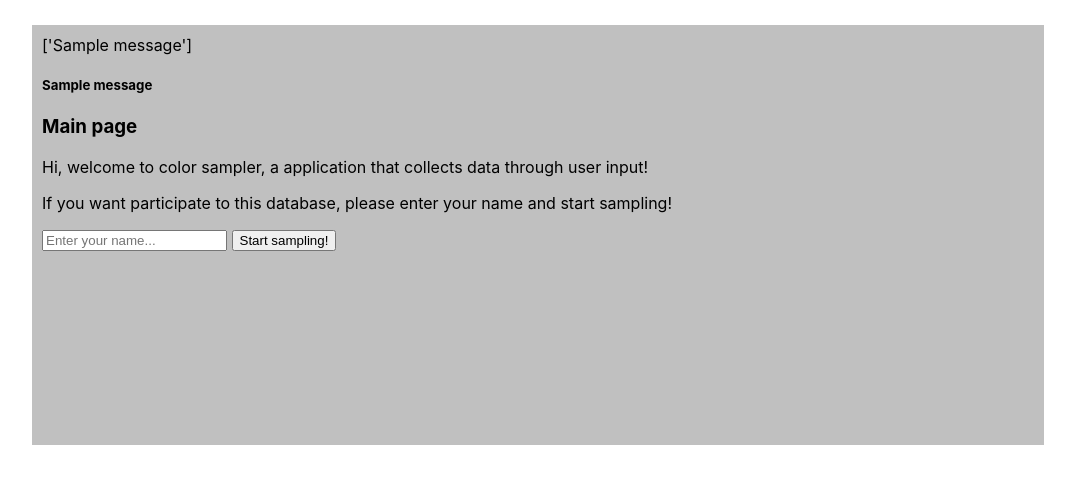
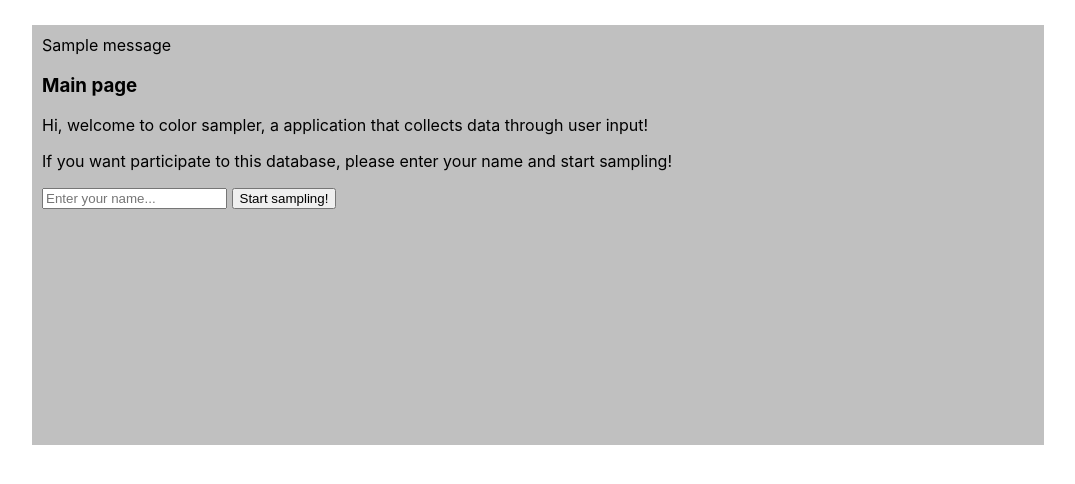
Before and after one commit to sznowak13/color-classifier, a Flask app: page / in a window 1280 px wide. Shown: the top 484 px of the page, without its empty margins (50-1125 px from the left). Run offline with Flask 2, Linux system fonts and the light colour scheme; one stand-in notice (Sample message) is shown.

Commit message:
Flashes are now in separate div

```diff
--- a/templates/layout.html
+++ b/templates/layout.html
@@ -6,18 +6,20 @@
     <title>{% block title %}{% endblock %} - Color Sampler</title>
     <meta name="viewport" content="width=device-width, initial-scale=1">
     <link rel="stylesheet" type="text/css" media="screen" href="{{ url_for('static', filename='css/style.css') }}" />
+    <script src="https://ajax.googleapis.com/ajax/libs/jquery/3.3.1/jquery.min.js"></script>
     {% block head %}{% endblock %}
 </head>
 <body>
     <div class="container">
+    <div id="flashes">
     {% with messages = get_flashed_messages() %}
-        {{ messages }}
         {% if messages %}
             {% for message in messages %}
-                <h5>{{ message }}</h5>
+                <div class="flash">{{ message }}</div>
             {% endfor %}
         {% endif %}
     {% endwith %}
+    </div>
     {% block content %}{% endblock %}
     </div>
 </body>
```
